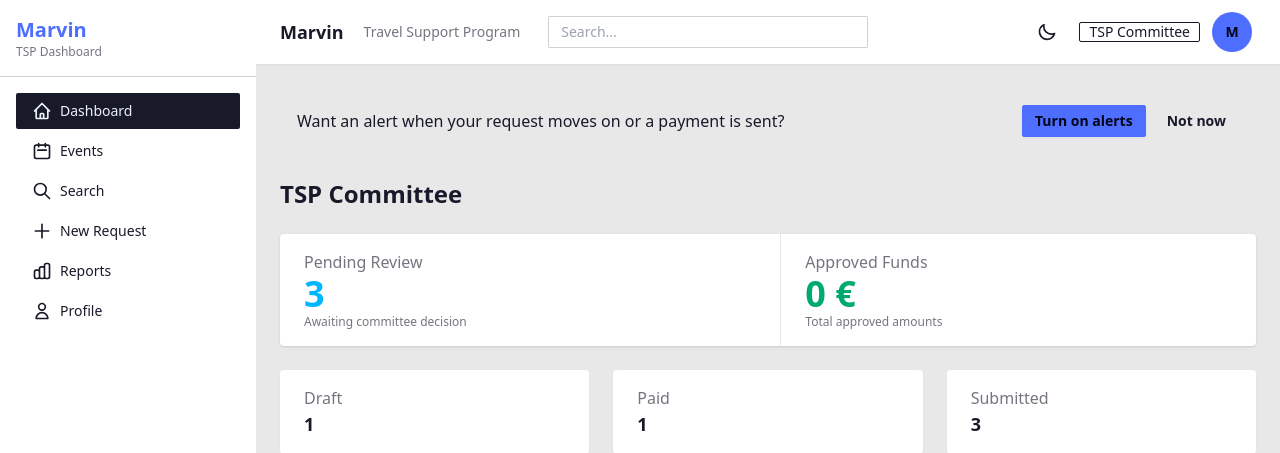
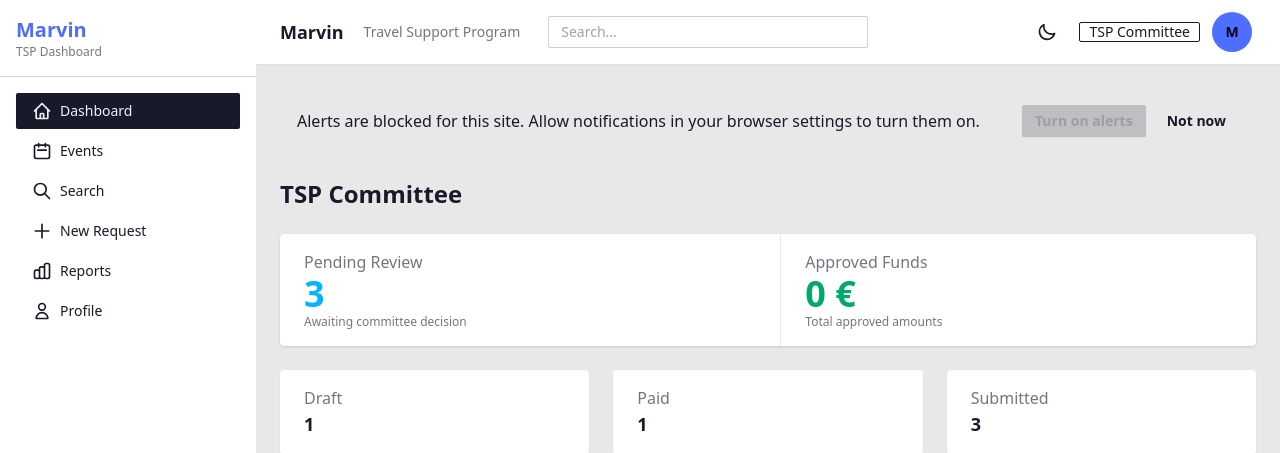
Before and after one commit to Geeko-Foundation/marvin, a Django app: page / in a window 1280 px wide. Shown: the top 453 px of the page. Run offline with Django 5.2, Linux system fonts and the light colour scheme; a user stored in the database is signed in; data comes from the database, SQL or seed files in the repository; some libraries are stand-ins or nearby versions.

Commit message:
Turn alerts on and off with one button that says what it does
Replace django-webpush's script and button with a small script of our own. One button turns alerts on or off for this device, and a status line says whether they are on, or that the browser blocks or cannot show them. The dashboard prompt uses the same button, so alerts can be turned on there in one click.

```diff
--- /dev/null
+++ b/static/js/alerts.js
@@ -0,0 +1,89 @@
+// Turns browser alerts on or off for this device in one click. Any button with
+// data-alerts-toggle works; an element with data-alerts-status shows the state.
+(function () {
+  var config = document.querySelector('meta[name="marvin-alerts"]');
+  var buttons = document.querySelectorAll('[data-alerts-toggle]');
+  if (!config || !buttons.length) return;
+  var status = document.querySelector('[data-alerts-status]');
+  var registration = null;
+  var subscribed = false;
+
+  function show(text, on) {
+    subscribed = on;
+    buttons.forEach(function (button) {
+      button.disabled = false;
+      button.textContent = on ? 'Turn off alerts' : 'Turn on alerts';
+      button.classList.toggle('btn-primary', !on);
+      button.classList.toggle('btn-outline', on);
+    });
+    if (status && text) status.textContent = text;
+  }
+
+  function unavailable(text) {
+    buttons.forEach(function (button) { button.disabled = true; });
+    if (status) status.textContent = text;
+  }
+
+  function save(type, subscription) {
+    var agent = navigator.userAgent;
+    var browser = (agent.match(/(firefox|msie|chrome|safari|trident)/i) || ['other'])[0].toLowerCase();
+    return fetch(config.dataset.saveUrl, {
+      method: 'post',
+      headers: {'Content-Type': 'application/json'},
+      credentials: 'include',
+      body: JSON.stringify({
+        status_type: type, subscription: subscription.toJSON(), browser: browser, user_agent: agent,
+      }),
+    }).then(function (response) {
+      if (!response.ok) throw new Error('save failed');
+    });
+  }
+
+  function key() {
+    var b64 = config.dataset.vapidKey.replace(/-/g, '+').replace(/_/g, '/');
+    b64 += '='.repeat((4 - b64.length % 4) % 4);
+    return Uint8Array.from(atob(b64), function (c) { return c.charCodeAt(0); });
+  }
+
+  function turnOn() {
+    return registration.pushManager.subscribe({userVisibleOnly: true, applicationServerKey: key()})
+      .then(function (subscription) { return save('subscribe', subscription); })
+      .then(function () { show('Alerts are on for this device.', true); });
+  }
+
+  function turnOff() {
+    return registration.pushManager.getSubscription().then(function (subscription) {
+      if (!subscription) return;
+      return save('unsubscribe', subscription).then(function () { return subscription.unsubscribe(); });
+    }).then(function () { show('Alerts are off for this device.', false); });
+  }
+
+  if (!('serviceWorker' in navigator) || !('PushManager' in window)) {
+    unavailable('This browser cannot show alerts.');
+    return;
+  }
+  if (Notification.permission === 'denied') {
+    unavailable('Alerts are blocked for this site. Allow notifications in your browser settings to turn them on.');
+    return;
+  }
+
+  navigator.serviceWorker.register(config.dataset.workerUrl).then(function (reg) {
+    registration = reg;
+    return reg.pushManager.getSubscription();
+  }).then(function (subscription) {
+    // Re-save an existing subscription, so the server knows this device after a reinstall.
+    if (subscription) return save('subscribe', subscription).then(function () { show('Alerts are on for this device.', true); });
+    show(null, false);
+  }).catch(function () { unavailable('Alerts could not be set up in this browser.'); });
+
+  buttons.forEach(function (button) {
+    button.addEventListener('click', function () {
+      buttons.forEach(function (b) { b.disabled = true; });
+      (subscribed ? turnOff() : turnOn()).catch(function () {
+        show(Notification.permission === 'denied'
+          ? 'Alerts were not allowed. You can change this in your browser settings.'
+          : 'Something went wrong. Please try again.', subscribed);
+      });
+    });
+  });
+})();
--- /dev/null
+++ b/templates/partials/alerts_head.html
@@ -0,0 +1,4 @@
+{% load static tsp_tags %}
+<meta name="marvin-alerts" data-vapid-key="{% vapid_public_key %}"
+      data-worker-url="{% url 'service_worker' %}" data-save-url="{% url 'save_webpush_info' %}">
+<script src="{% static 'js/alerts.js' %}" defer></script>
--- a/templates/tsp/dashboard/index.html
+++ b/templates/tsp/dashboard/index.html
@@ -2,12 +2,14 @@
 
 {% block title %}Dashboard{% endblock %}
 
+{% block extra_head %}{% if not user.webpush_info.exists %}{% include 'partials/alerts_head.html' %}{% endif %}{% endblock %}
+
 {% block content %}
 {% if not user.webpush_info.exists %}
 <div class="alert mb-6 flex flex-wrap justify-between" data-alerts-prompt hidden>
-  <span>Want an alert when your request moves on or a payment is sent?</span>
+  <span data-alerts-status aria-live="polite">Want an alert when your request moves on or a payment is sent?</span>
   <span class="flex gap-2">
-    <a href="{% url 'profile' %}#alerts" class="btn btn-primary btn-sm">Turn on alerts</a>
+    <button type="button" class="btn btn-primary btn-sm" data-alerts-toggle>Turn on alerts</button>
     <button type="button" class="btn btn-ghost btn-sm" data-alerts-dismiss>Not now</button>
   </span>
 </div>
--- a/tsp/templatetags/tsp_tags.py
+++ b/tsp/templatetags/tsp_tags.py
@@ -28,3 +28,11 @@ def page_url(context, param, number):
     query = context['request'].GET.copy()
     query[param] = number
     return '?' + query.urlencode()
+
+
+@register.simple_tag
+def vapid_public_key():
+    """The key browsers subscribe with, for the alerts button."""
+    from django.conf import settings
+
+    return settings.WEBPUSH_SETTINGS['VAPID_PUBLIC_KEY']
```
Also changed, not shown: profile/tests.py (+15 -0 lines), templates/profile/profile.html (+7 -8 lines).
